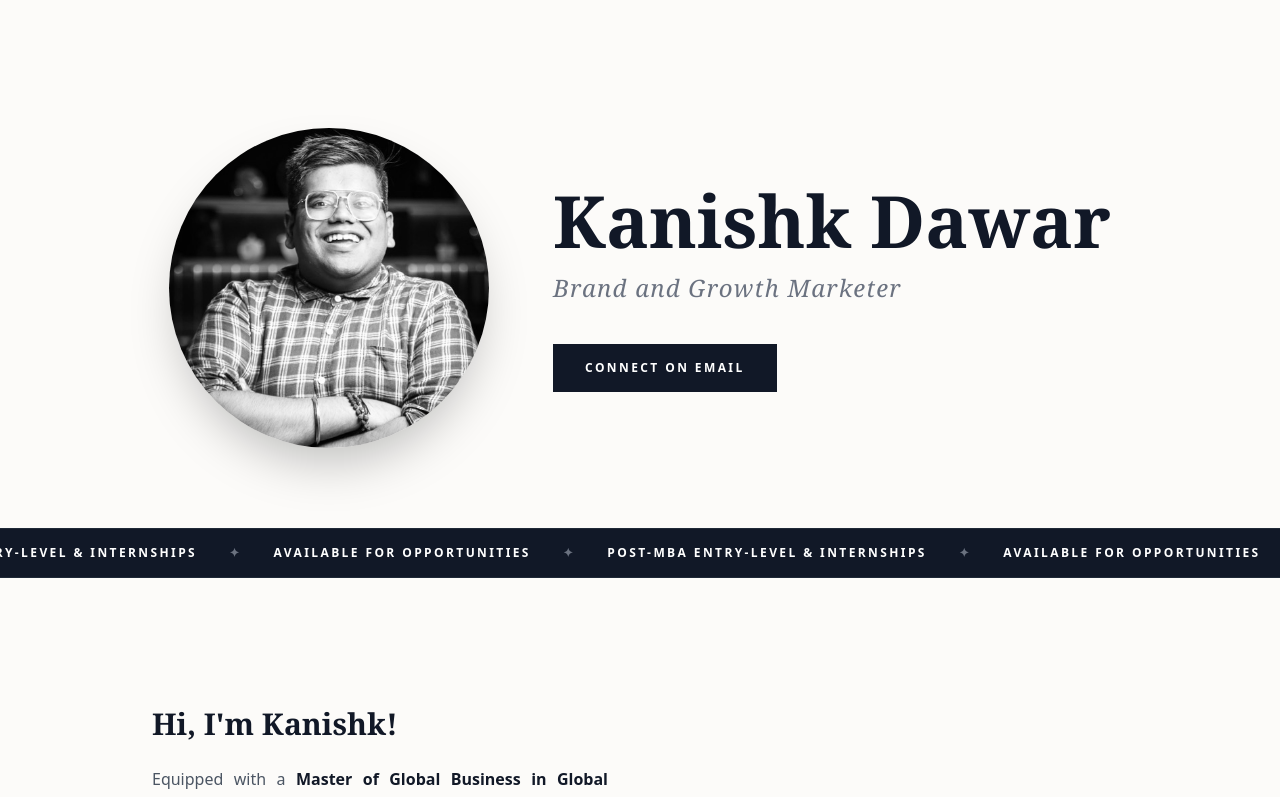
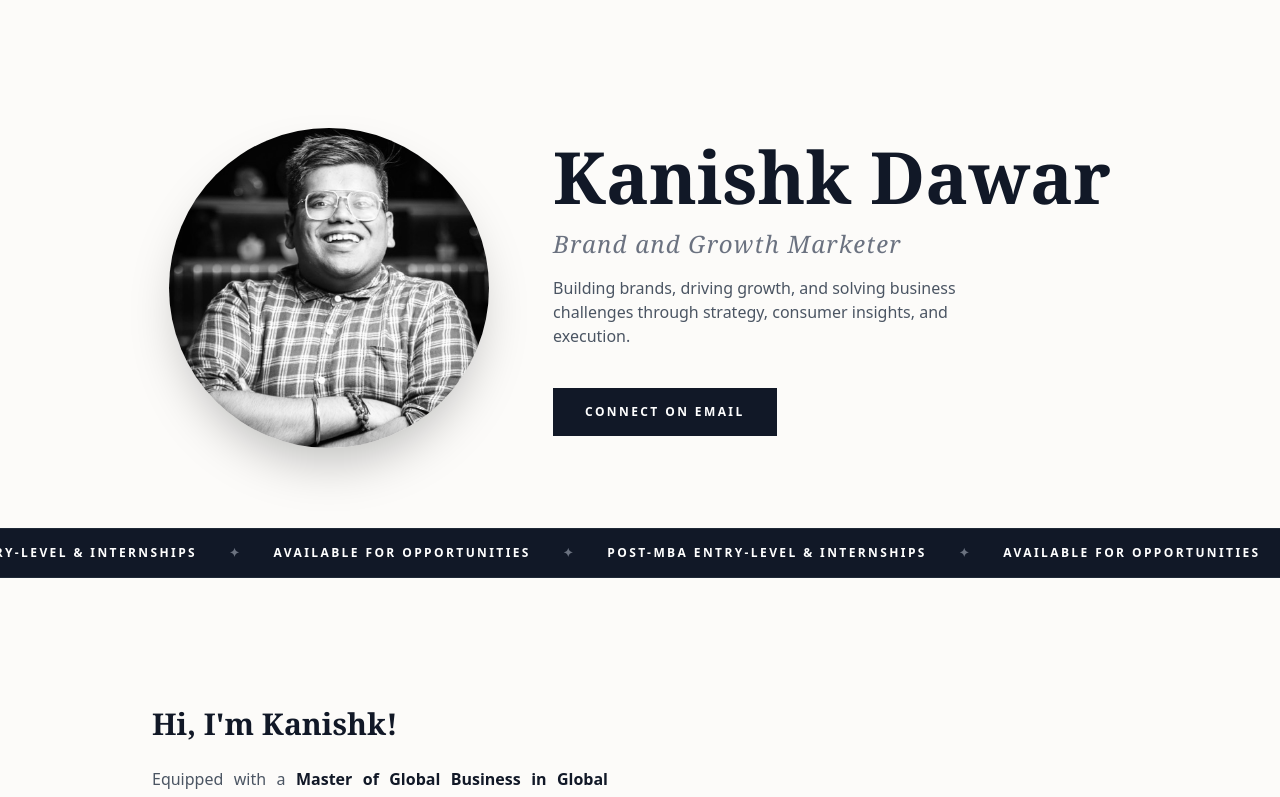
Before and after one commit to Kanishk0851-kayydee/Kanishk_Marketing_Portfolio, a Next.js app: page / in a window 1280 px wide. Shown: the top 797 px of the page. Built offline with nearby package versions, Linux system fonts and the light colour scheme.

Commit message:
Refactor paragraph elements and add brand description
Updated paragraph styles and added a new description about brand building.

```diff
--- a/app/page.js
+++ b/app/page.js
@@ -114,8 +114,11 @@ export default function Home() {
           <h1 className="text-5xl md:text-7xl font-serif font-bold leading-tight text-gray-900 mb-4">
             Kanishk Dawar
           </h1>
-          <p className="text-xl md:text-2xl font-medium text-gray-500 mb-10 tracking-wider font-serif italic">
+          <p className="text-xl md:text-2xl font-medium text-gray-500 mb-4 tracking-wider font-serif italic">
             Brand and Growth Marketer
+          </p>
+          <p className="text-sm md:text-base text-gray-600 mb-10 max-w-md leading-relaxed">
+            Building brands, driving growth, and solving business challenges through strategy, consumer insights, and execution.
           </p>
           <a
             href="mailto:kanishkdawar0851@gmail.com"
```
